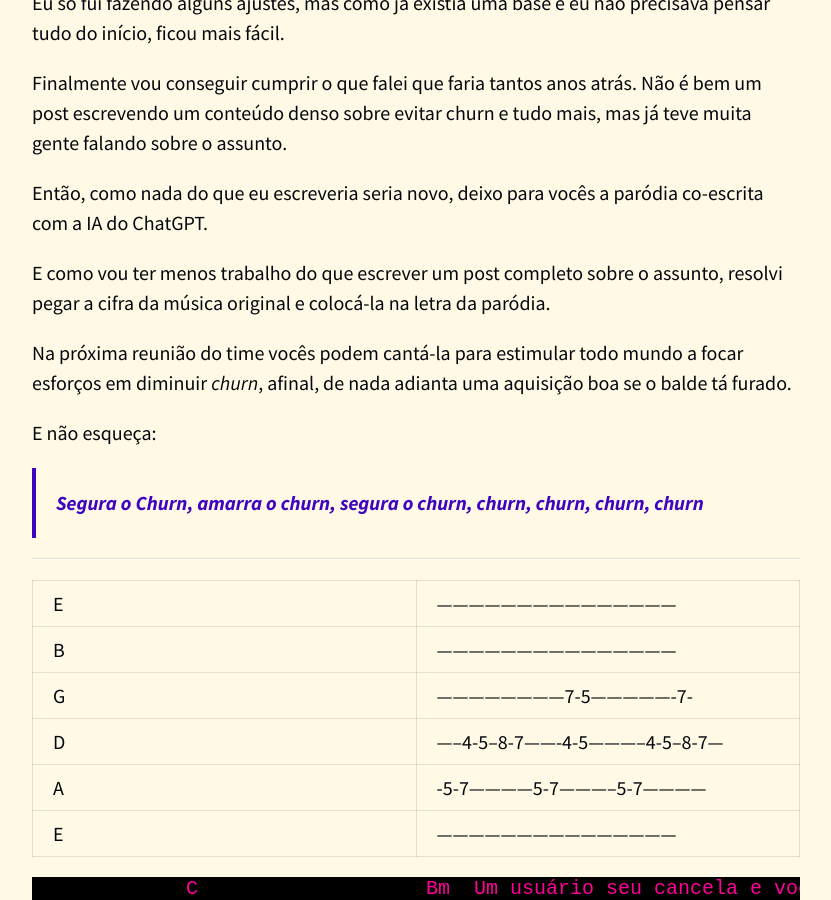
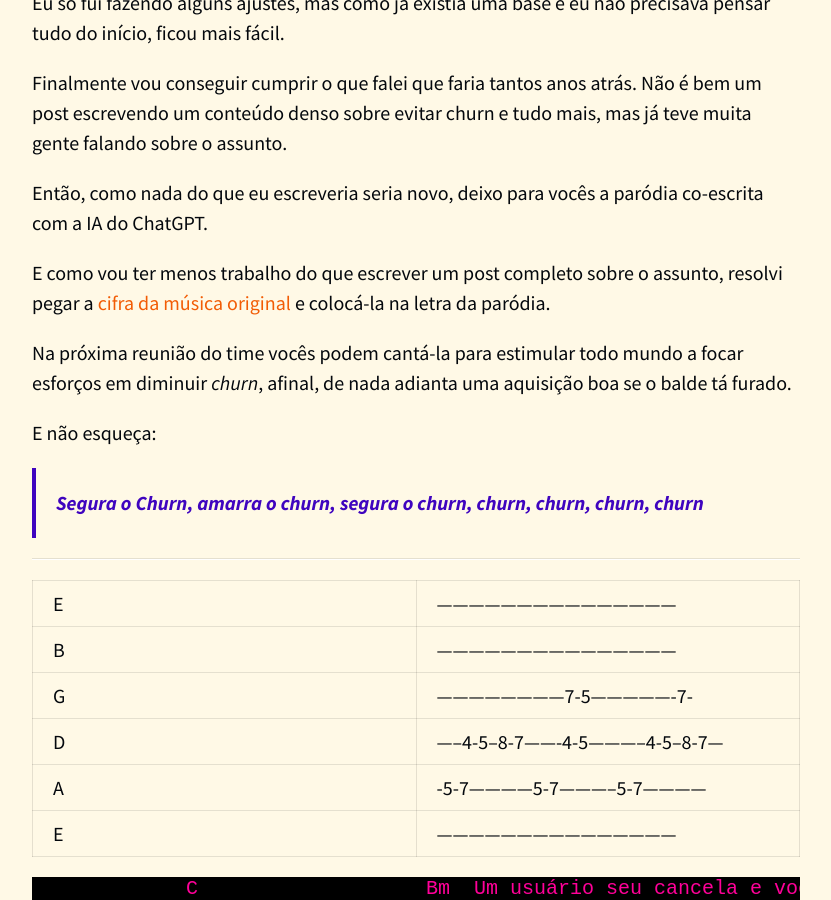
Before and after one commit to felipecbarbosa/felipecbarbosa.github.io, a Jekyll site: the page built from _posts/2023-03-01-segura-o-churn.md, in a window 1280 px wide and 900 px high, scrolled down 2062 px. Shown: the whole window, without its empty margins (224-1055 px from the left). Built offline with Jekyll 4.4.1, drawn with Linux system fonts in a browser that asks for light colours; nearby versions of some CDN libraries; comment, search, counter and statistics services are not loaded; part of the change alters nothing that is shown.

```diff
--- a/_posts/2023-03-01-segura-o-churn.md
+++ b/_posts/2023-03-01-segura-o-churn.md
@@ -28,7 +28,7 @@ Finalmente vou conseguir cumprir o que falei que faria tantos anos atrás. Não
 
 Então, como nada do que eu escreveria seria novo, deixo para vocês a paródia co-escrita com a IA do ChatGPT.
 
-E como vou ter menos trabalho do que escrever um post completo sobre o assunto, resolvi pegar a cifra da música original e colocá-la na letra da paródia.
+E como vou ter menos trabalho do que escrever um post completo sobre o assunto, resolvi pegar a [cifra da música original](https://www.cifraclub.com.br/e-o-tchan/segure-o-tchan/){:target="_blank"} e colocá-la na letra da paródia.
 
 Na próxima reunião do time vocês podem cantá-la para estimular todo mundo a focar esforços em diminuir *churn*, afinal, de nada adianta uma aquisição boa se o balde tá furado.
 
```
